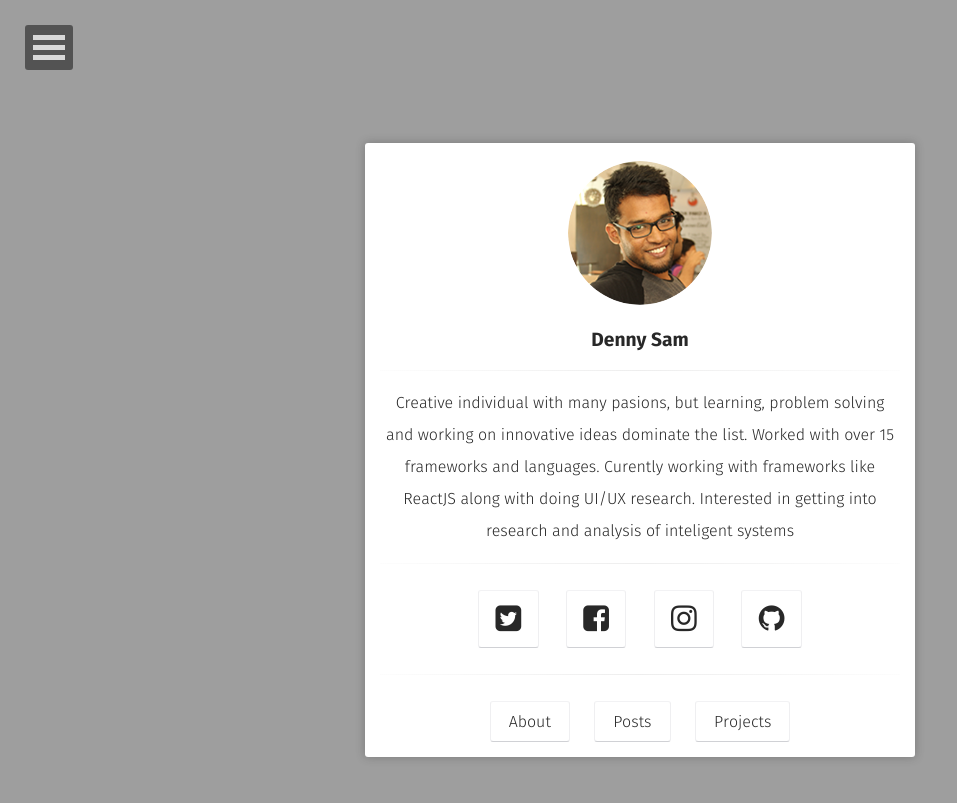
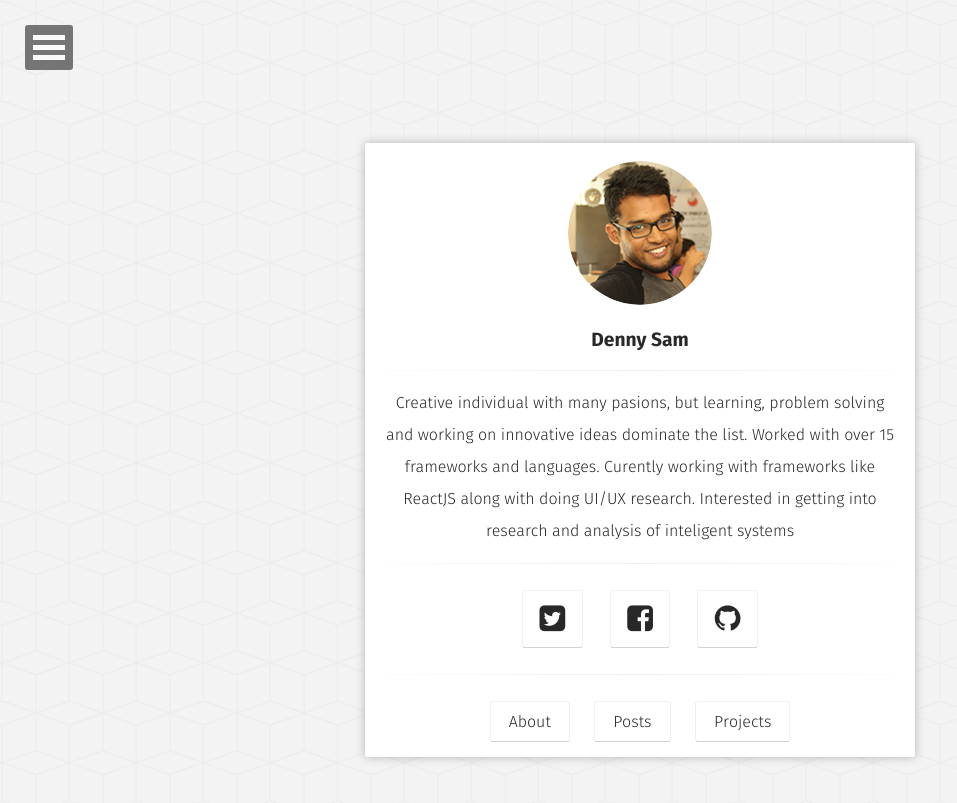
Before and after one commit to denny-sam/itsdennian.github.io, a Jekyll site: the page built from index.html, in a window 1280 px wide. Shown: the top 803 px of the page, without its empty margins (0-957 px from the left). Built offline with Jekyll 4.4.1, drawn with Linux system fonts in a browser that asks for light colours; some web fonts are replaced.

Commit message:
updated image

```diff
--- a/_config.yml
+++ b/_config.yml
@@ -5,8 +5,8 @@ description:        "Creative individual with many pasions, but learning, proble
 reading_time:       false
 words_per_minute:   200
 logo:               'assets/img/logo.png'
-background:         'assets/img/bg.jpg'
-tiled_bg:           false   # Set this true if you want to tile your background image, otherwise it will be covered
+background:         'assets/img/bg.png'
+tiled_bg:           true   # Set this true if you want to tile your background image, otherwise it will be covered
 locale:             en_US
 url:                https://itsdennian.github.io/
 
@@ -38,13 +38,13 @@ disqus_shortname:   dennysam
   #ad-slot:
 #bing-verify:
 #email:
+github-url:         itsdennian
 twitter:            itsdennian
 facebook:           itsdennian
-github-url:         itsdennian
 #stackoverflow:     123456/username   from a "http://stackoverflow.com/users/123456/username" link
 #linkedin:          username
 #xing:              username
-instagram:          dennysam_
+# instagram:          dennysam_
 #lastfm:            username
 #tumblr:            username
 #medium:            '@username'
```
Also changed, not shown: assets/img/bg.png (added), assets/img/bg_1.png (added), assets/img/placeholder-big.jpg (deleted), 13 other files.
